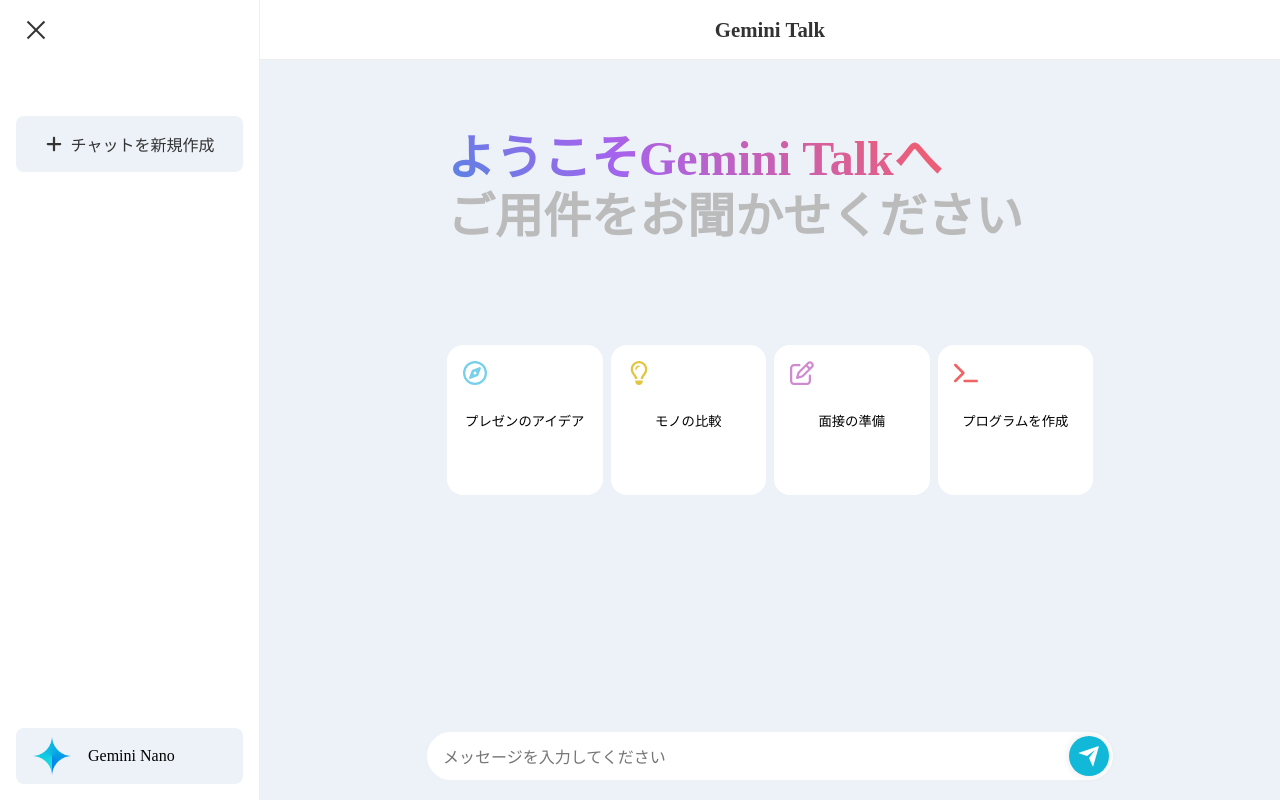
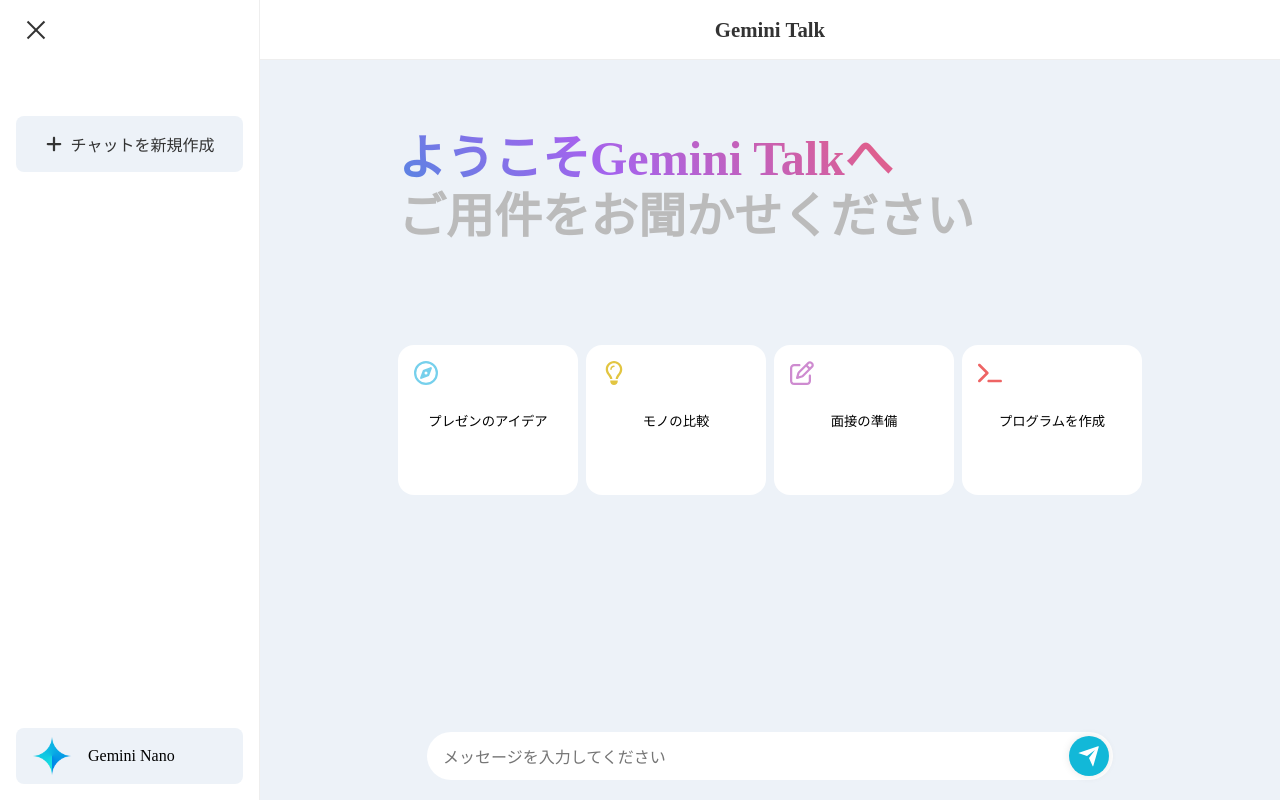
Before and after one commit to minntoko/geminiTalk, a React (Vite) app: page / in a window 1280 px wide. Built offline with nearby package versions, Linux system fonts and the light colour scheme.

Commit message:
メッセージの横幅を大きめに変更

```diff
--- a/src/pages/Message.tsx
+++ b/src/pages/Message.tsx
@@ -315,7 +315,7 @@
   flex-grow: 1;
   flex-direction: column;
   gap: 12px;
-  width: 70%;
+  width: 80%;
   min-width: 640px;
   max-width: 880px;
   padding: 40px 20px;
@@ -440,7 +440,7 @@
 const SMessage = styled(ReactMarkdown)<{ role: string }>`
   padding: 4px 16px;
   min-width: 48px;
-  max-width: 80%;
+  max-width: calc(100% - 48px);
   min-height: 32px;
   margin: 4px 0;
   color: ${(props) => (props.role === "user" ? "#fff" : "#0d0d0d")};
```
